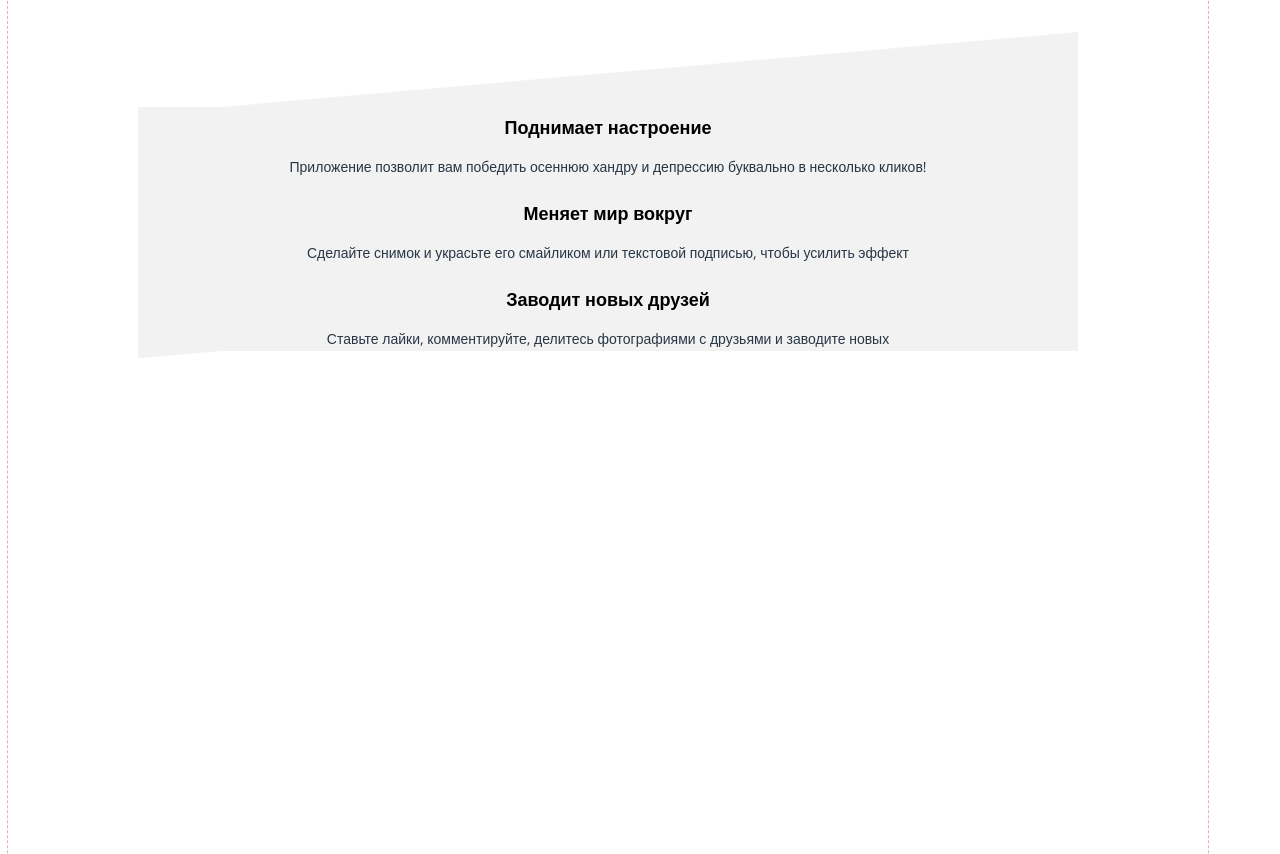
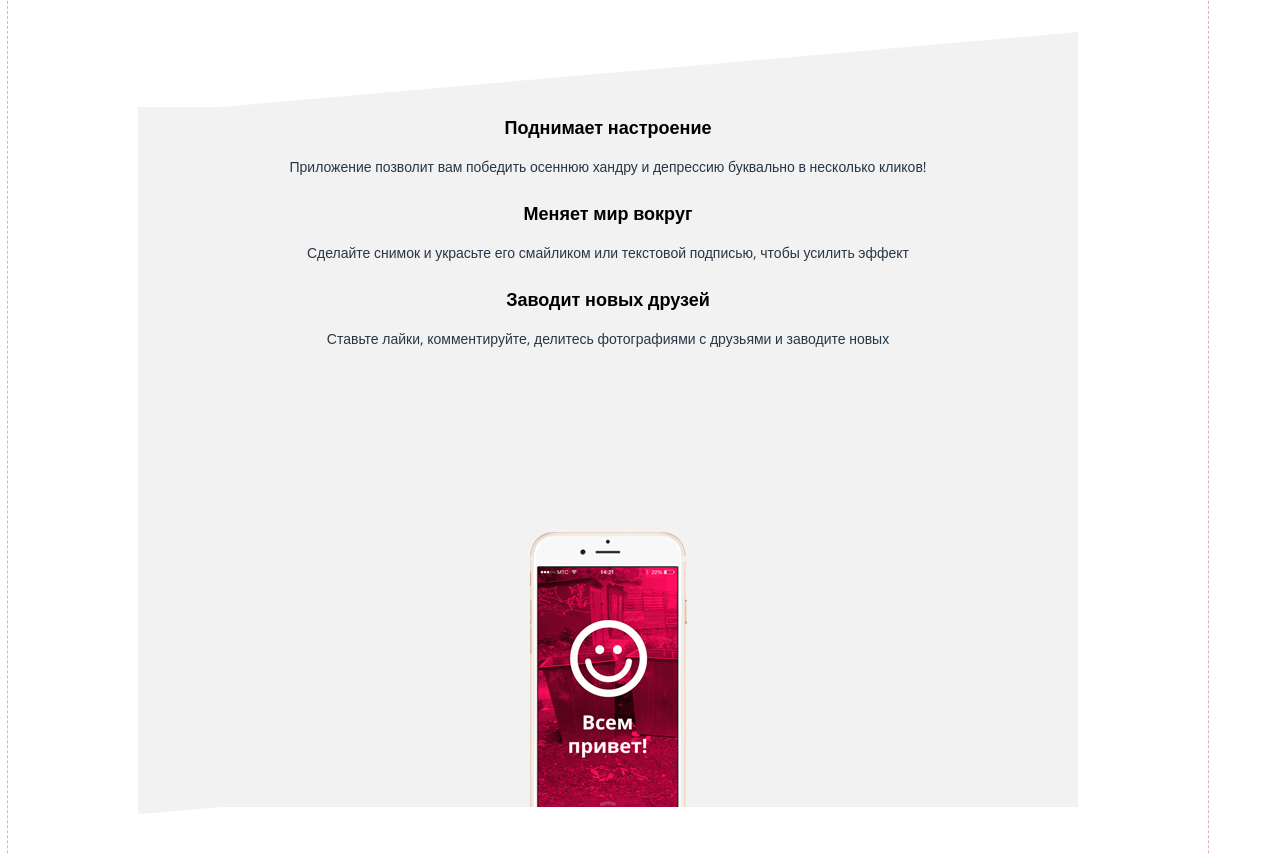
Before and after one commit to 8apelsinov/pinky, a website: page index.html in a window 1280 px wide. Shown: the part 1070-1924 px from the top of the page. Drawn offline with nearby package versions, Linux system fonts and the light colour scheme.

Commit message:
features. телефон со смайликом
добавила бекграунд (телефон со смайликом) в моб.версию

```diff
--- a/less/blocks/index-features.less
+++ b/less/blocks/index-features.less
@@ -12,6 +12,13 @@
         padding: 0 20px;
         position: relative;
          margin-top: 110px;
+
+        height: 700px;
+
+
+        background-image: url("../img/iphone-screen-mobile@1x.png");
+        background-repeat: no-repeat;
+        background-position: center bottom -45px;
 
         &::before {
             content: "";
```
Also changed, not shown: css/style.css, img/Iphone copy 3.png (deleted), img/Iphone screen #2 copy 3.png (deleted), img/Iphone screen #3 copy 2.png (deleted), img/bg-mobile.jpg (deleted), img/iphone-6.png (deleted), img/iphone-screen-1-desktop@1x.png (added), img/iphone-screen-1-tablet@1x.png (added), img/iphone-screen-2-desktop@1x.png (added), img/iphone-screen-2-tablet@1x.png (added), img/iphone-screen-3-desktop@1x.png (added), img/iphone-screen-3-tablet@1x.png (added), img/iphone-screen-mobile@1x.png (added).
